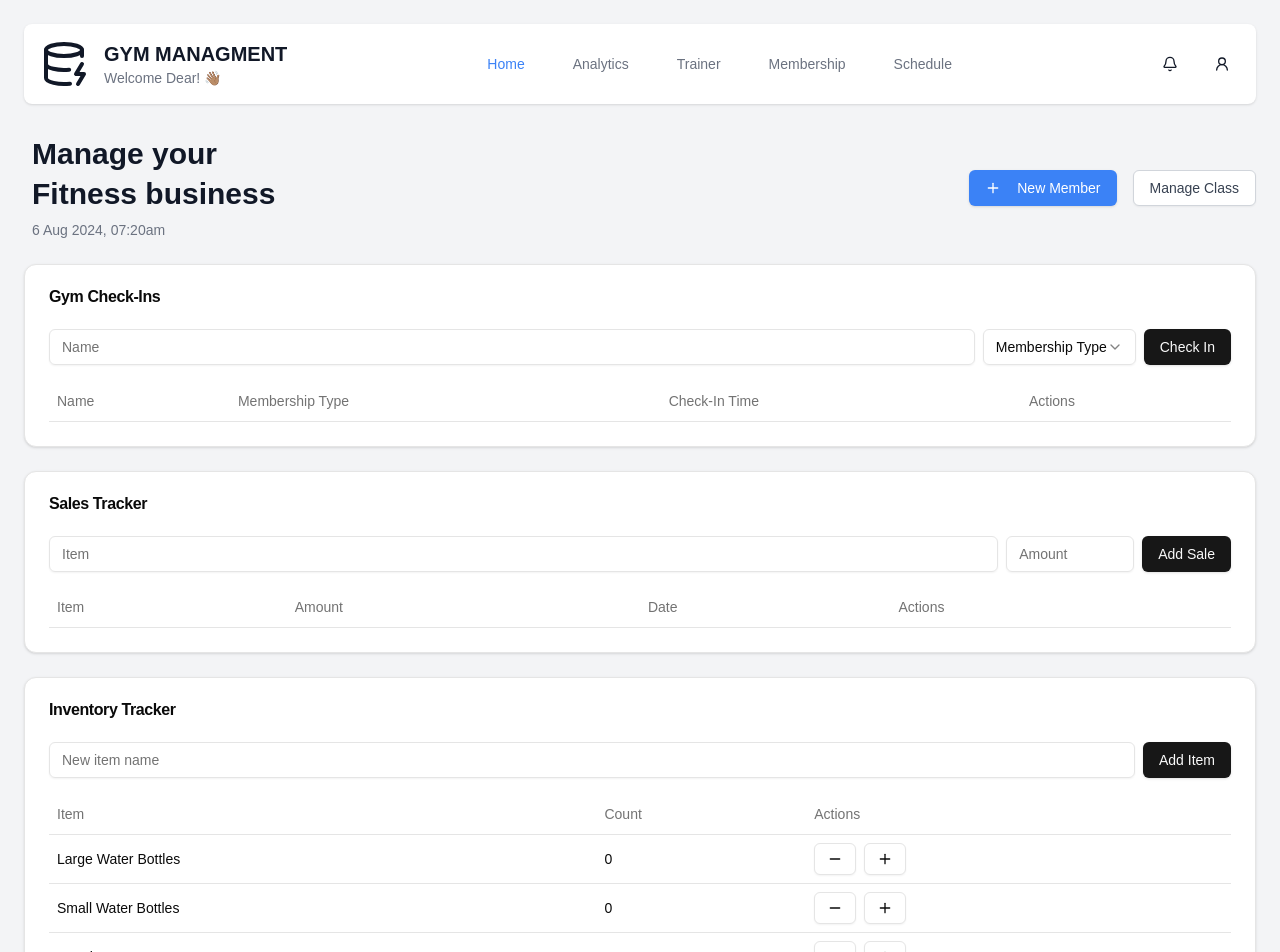
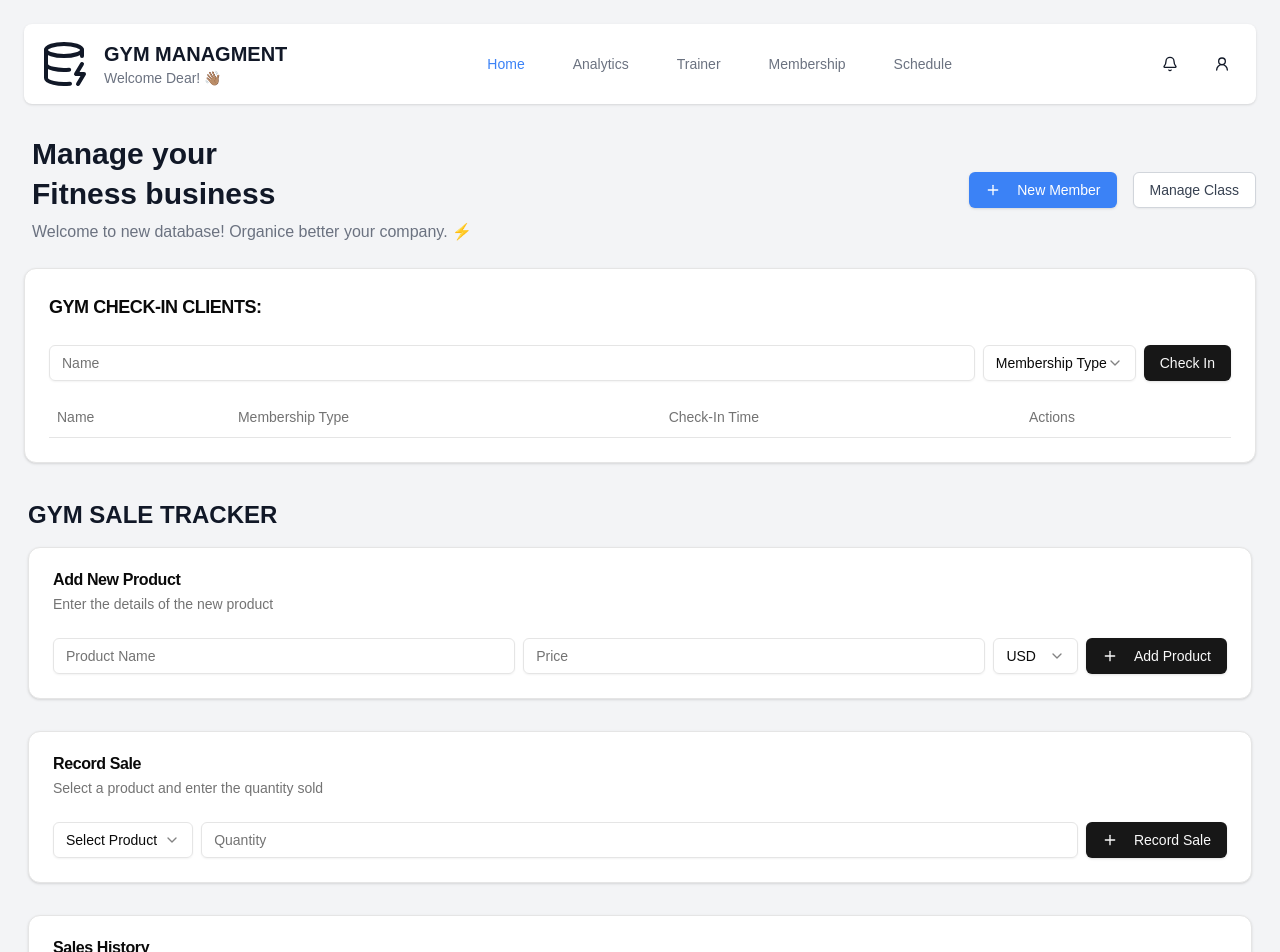
Before and after one commit to LilDre7/managment-fitApp, a Next.js app: page / in a window 1280 px wide. Shown: the top 952 px of the page. Built offline with nearby package versions, Linux system fonts and the light colour scheme.

Commit message:
:white_check_mark: Add, update, or pass tests.

```diff
--- a/components/dashboard.tsx
+++ b/components/dashboard.tsx
@@ -23,8 +23,8 @@ import {
 } from "lucide-react";
 import { MemberForm } from "./member-form";
 import { GymCheckIns } from "./gym-check-ins";
-import { InventoryTracker } from "./inventory-tracker";
-import { SalesTracker } from "./sales-tracker";
+import { InventoryManagement } from "./inventory-tracker";
+import SaleTracker from "./sales-tracker";
 import { Header } from "./utils/header";
 import { MainContent } from "./utils/main-content";
 
@@ -96,10 +96,10 @@ export default function Dashboard() {
         <GymCheckIns />
 
         {/* Sales Tracker */}
-        <SalesTracker />
+        <SaleTracker />
 
         {/* Inventory Tracker */}
-        <InventoryTracker />
+        <InventoryManagement />
 
         {/* Stats Grid */}
         <div className="grid grid-cols-1 md:grid-cols-2 lg:grid-cols-4 gap-4">
--- a/components/gym-check-ins.tsx
+++ b/components/gym-check-ins.tsx
@@ -66,7 +66,7 @@ export function GymCheckIns() {
   return (
     <Card>
       <CardHeader>
-        <CardTitle>Gym Check-Ins</CardTitle>
+        <CardTitle className='text-lg'>GYM CHECK-IN CLIENTS: </CardTitle>
       </CardHeader>
       <CardContent>
         <div className="flex space-x-2 mb-4">
@@ -81,7 +81,7 @@ export function GymCheckIns() {
               <SelectValue placeholder="Membership Type" />
             </SelectTrigger>
             <SelectContent>
-              <SelectItem value="GYM">GYM</SelectItem>
+              <SelectItem value="GYM PLAN">GYM PLAN</SelectItem>
               <SelectItem value="GYM SIMPLE">GYM SIMPLE</SelectItem>
               <SelectItem value="PERSONAL">PERSONAL</SelectItem>
             </SelectContent>
@@ -101,7 +101,7 @@ export function GymCheckIns() {
           </TableHeader>
           <TableBody>
             {checkIns.map((checkIn) => (
-              <TableRow key={checkIn.id}>
+              <TableRow className='text-base' key={checkIn.id}>
                 <TableCell>{checkIn.name}</TableCell>
                 <TableCell>{checkIn.membershipType}</TableCell>
                 <TableCell>{checkIn.checkInTime}</TableCell>
--- a/components/inventory-tracker.tsx
+++ b/components/inventory-tracker.tsx
@@ -1,85 +1,216 @@
-import { useState } from 'react'
+'use client'
+
+import { useState, useEffect } from 'react'
+import { Plus } from 'lucide-react'
 import { Button } from "@/components/ui/button"
 import { Input } from "@/components/ui/input"
-import { Table, TableBody, TableCell, TableHead, TableHeader, TableRow } from "@/components/ui/table"
-import { Card, CardContent, CardHeader, CardTitle } from "@/components/ui/card"
-import { Plus, Minus } from 'lucide-react'
+import {
+  Table,
+  TableBody,
+  TableCell,
+  TableHead,
+  TableHeader,
+  TableRow,
+} from "@/components/ui/table"
+import {
+  Dialog,
+  DialogContent,
+  DialogHeader,
+  DialogTitle,
+  DialogTrigger,
+} from "@/components/ui/dialog"
+import { Select, SelectContent, SelectItem, SelectTrigger, SelectValue } from "@/components/ui/select"
 
-interface InventoryItem {
-  id: string
+interface Product {
+  id: number
   name: string
-  count: number
+  category: string
+  price: number
+  stock: number
+  currency: 'USD' | 'CRC'
 }
 
-export function InventoryTracker() {
-  const [inventory, setInventory] = useState<InventoryItem[]>([
-    { id: '1', name: 'Large Water Bottles', count: 0 },
-    { id: '2', name: 'Small Water Bottles', count: 0 },
-    { id: '3', name: 'Towels', count: 0 },
-    { id: '4', name: 'Cookies', count: 0 },
-  ])
+export function InventoryManagement() {
+  const [products, setProducts] = useState<Product[]>([])
+  const [newProduct, setNewProduct] = useState<Omit<Product, 'id'>>({ name: '', category: '', price: 0, stock: 0, currency: 'USD' })
+  const [editingProduct, setEditingProduct] = useState<Product | null>(null)
 
-  const [newItemName, setNewItemName] = useState('')
+  // Cargar productos desde localStorage al iniciar el componente
+  useEffect(() => {
+    const storedProducts = localStorage.getItem('products')
+    if (storedProducts) {
+      setProducts(JSON.parse(storedProducts))
+    }
+  }, [])
 
-  const addItem = () => {
-    if (newItemName) {
-      const newItem: InventoryItem = {
-        id: Date.now().toString(),
-        name: newItemName,
-        count: 0
+  // Guardar productos en localStorage cada vez que cambien
+  useEffect(() => {
+    localStorage.setItem('products', JSON.stringify(products))
+  }, [products])
+
+  const addProduct = () => {
+    const productToAdd = {
+      ...newProduct,
+      id: Date.now(),
+      price: newProduct.price || 0,
+      stock: newProduct.stock || 0
     }
-      setInventory([...inventory, newItem])
-      setNewItemName('')
+    setProducts([...products, productToAdd])
+    setNewProduct({ name: '', category: '', price: 0, stock: 0, currency: 'USD' })
+  }
+
+  const updateProduct = () => {
+    if (editingProduct) {
+      const updatedProduct = {
+        ...editingProduct,
+        price: editingProduct.price || 0,
+        stock: editingProduct.stock || 0
+      }
+      setProducts(products.map(p => p.id === updatedProduct.id ? updatedProduct : p))
+      setEditingProduct(null)
     }
   }
 
-  const updateCount = (id: string, increment: number) => {
-    setInventory(inventory.map(item =>
-      item.id === id ? { ...item, count: Math.max(0, item.count + increment) } : item
-    ))
+  const deleteProduct = (id: number) => {
+    setProducts(products.filter(p => p.id !== id))
   }
 
   return (
-    <Card>
-      <CardHeader>
-        <CardTitle>Inventory Tracker</CardTitle>
-      </CardHeader>
-      <CardContent>
-        <div className="flex space-x-2 mb-4">
+    <div className="p-4">
+      <div className="flex justify-between items-center mb-4">
+        <h1 className="text-2xl font-bold">Gestión de Inventario</h1>
+        <p>Total de productos: {products.length}</p>
+      </div>
+
+      <Dialog>
+        <DialogTrigger asChild>
+          <Button>
+            <Plus className="mr-2 h-4 w-4" /> Añadir Producto
+          </Button>
+        </DialogTrigger>
+        <DialogContent>
+          <DialogHeader>
+            <DialogTitle>Añadir Nuevo Producto</DialogTitle>
+          </DialogHeader>
+          <div className="grid gap-4 py-4">
             <Input
-            placeholder="New item name"
-            value={newItemName}
-            onChange={(e) => setNewItemName(e.target.value)}
-            className="flex-grow"
+              placeholder="Nombre del producto"
+              value={newProduct.name}
+              onChange={(e) => setNewProduct({ ...newProduct, name: e.target.value })}
             />
-          <Button onClick={addItem}>Add Item</Button>
+            <Input
+              placeholder="Categoría"
+              value={newProduct.category}
+              onChange={(e) => setNewProduct({ ...newProduct, category: e.target.value })}
+            />
+            <Input
+              type="number"
+              placeholder="Precio"
+              value={newProduct.price || ''}
+              onChange={(e) => setNewProduct({ ...newProduct, price: e.target.value ? parseFloat(e.target.value) : 0 })}
+            />
+            <Input
+              type="number"
+              placeholder="Stock"
+              value={newProduct.stock || ''}
+              onChange={(e) => setNewProduct({ ...newProduct, stock: e.target.value ? parseInt(e.target.value) : 0 })}
+            />
+            <Select
+              value={newProduct.currency}
+              onValueChange={(value) => setNewProduct({ ...newProduct, currency: value as 'USD' | 'CRC' })}
+            >
+              <SelectTrigger className="w-full">
+                <SelectValue placeholder="Seleccionar moneda" />
+              </SelectTrigger>
+              <SelectContent>
+                <SelectItem value="USD">Dólares (USD)</SelectItem>
+                <SelectItem value="CRC">Colones (CRC)</SelectItem>
+              </SelectContent>
+            </Select>
+            <Button onClick={addProduct}>Añadir Producto</Button>
           </div>
+        </DialogContent>
+      </Dialog>
+
       <Table>
         <TableHeader>
           <TableRow>
-              <TableHead>Item</TableHead>
-              <TableHead>Count</TableHead>
-              <TableHead>Actions</TableHead>
+            <TableHead>Nombre</TableHead>
+            <TableHead>Categoría</TableHead>
+            <TableHead>Precio</TableHead>
+            <TableHead>Stock</TableHead>
+            <TableHead>Acciones</TableHead>
           </TableRow>
         </TableHeader>
         <TableBody>
-            {inventory.map((item) => (
-              <TableRow key={item.id}>
-                <TableCell>{item.name}</TableCell>
-                <TableCell>{item.count}</TableCell>
+          {products.map((product) => (
+            <TableRow key={product.id}>
+              <TableCell>{product.name}</TableCell>
+              <TableCell>{product.category}</TableCell>
               <TableCell>
-                  <Button variant="outline" size="sm" onClick={() => updateCount(item.id, -1)}>
-                    <Minus className="w-4 h-4" />
+                {product.currency === 'USD' ? '$' : '₡'}{product.price.toFixed(2)}
+              </TableCell>
+              <TableCell>{product.stock}</TableCell>
+              <TableCell>
+                <Dialog>
+                  <DialogTrigger asChild>
+                    <Button variant="outline" className="mr-2" onClick={() => setEditingProduct(product)}>
+                      Editar
                     </Button>
-                  <Button variant="outline" size="sm" onClick={() => updateCount(item.id, 1)} className="ml-2">
-                    <Plus className="w-4 h-4" />
+                  </DialogTrigger>
+                  <DialogContent>
+                    <DialogHeader>
+                      <DialogTitle>Editar Producto</DialogTitle>
+                    </DialogHeader>
+                    {editingProduct && (
+                      <div className="grid gap-4 py-4">
+                        <Input
+                          placeholder="Nombre del producto"
+                          value={editingProduct.name}
+                          onChange={(e) => setEditingProduct({ ...editingProduct, name: e.target.value })}
+                        />
+                        <Input
+                          placeholder="Categoría"
+                          value={editingProduct.category}
+                          onChange={(e) => setEditingProduct({ ...editingProduct, category: e.target.value })}
+                        />
+                        <Input
+                          type="number"
+                          placeholder="Precio"
+                          value={editingProduct.price || ''}
+                          onChange={(e) => setEditingProduct({ ...editingProduct, price: e.target.value ? parseFloat(e.target.value) : 0 })}
+                        />
+                        <Input
+                          type="number"
+                          placeholder="Stock"
+                          value={editingProduct.stock || ''}
+                          onChange={(e) => setEditingProduct({ ...editingProduct, stock: e.target.value ? parseInt(e.target.value) : 0 })}
+                        />
+                        <Select
+                          value={editingProduct.currency}
+                          onValueChange={(value) => setEditingProduct({ ...editingProduct, currency: value as 'USD' | 'CRC' })}
+                        >
+                          <SelectTrigger className="w-full">
+                            <SelectValue placeholder="Seleccionar moneda" />
+                          </SelectTrigger>
+                          <SelectContent>
+                            <SelectItem value="USD">Dólares (USD)</SelectItem>
+                            <SelectItem value="CRC">Colones (CRC)</SelectItem>
+                          </SelectContent>
+                        </Select>
+                        <Button onClick={updateProduct}>Actualizar Producto</Button>
+                      </div>
+                    )}
+                  </DialogContent>
+                </Dialog>
+                <Button variant="destructive" onClick={() => deleteProduct(product.id)}>
+                  Eliminar
                 </Button>
               </TableCell>
             </TableRow>
           ))}
         </TableBody>
       </Table>
-      </CardContent>
-    </Card>
+    </div>
   )
 }
--- a/components/sales-tracker.tsx
+++ b/components/sales-tracker.tsx
@@ -1,119 +1,198 @@
+'use client'
+
 import { useState, useEffect } from 'react'
+import { Plus } from 'lucide-react'
 import { Button } from "@/components/ui/button"
 import { Input } from "@/components/ui/input"
 import { Table, TableBody, TableCell, TableHead, TableHeader, TableRow } from "@/components/ui/table"
-import { Card, CardContent, CardHeader, CardTitle } from "@/components/ui/card"
-import { Edit, Trash2 } from 'lucide-react'
+import { Card, CardContent, CardDescription, CardHeader, CardTitle } from "@/components/ui/card"
+import { Select, SelectContent, SelectItem, SelectTrigger, SelectValue } from "@/components/ui/select"
+
+interface Product {
+  id: string
+  name: string
+  price: number
+  currency: 'USD' | 'CRC'
+}
 
 interface Sale {
   id: string
-  item: string
-  amount: number
+  productId: string
+  productName: string
+  quantity: number
+  total: number
+  currency: 'USD' | 'CRC'
   date: string
 }
 
-export function SalesTracker() {
+const exchangeRate = 500 // 1 USD = 500 CRC (This is a fixed rate for simplicity)
+
+export default function SaleTracker() {
+  const [products, setProducts] = useState<Product[]>([])
   const [sales, setSales] = useState<Sale[]>([])
-  const [item, setItem] = useState('')
-  const [amount, setAmount] = useState('')
-  const [editingId, setEditingId] = useState<string | null>(null)
+  const [newProduct, setNewProduct] = useState({ name: '', price: '', currency: 'USD' })
+  const [selectedProduct, setSelectedProduct] = useState('')
+  const [quantity, setQuantity] = useState('')
 
   useEffect(() => {
-    const storedSales = localStorage.getItem('sales')
-    if (storedSales) {
-      setSales(JSON.parse(storedSales))
-    }
+    const storedProducts = localStorage.getItem('gymProducts')
+    const storedSales = localStorage.getItem('gymSales')
+    if (storedProducts) setProducts(JSON.parse(storedProducts))
+    if (storedSales) setSales(JSON.parse(storedSales))
   }, [])
 
   useEffect(() => {
-    localStorage.setItem('sales', JSON.stringify(sales))
+    localStorage.setItem('gymProducts', JSON.stringify(products))
+  }, [products])
+
+  useEffect(() => {
+    localStorage.setItem('gymSales', JSON.stringify(sales))
   }, [sales])
 
-  const addSale = () => {
-    if (item && amount) {
-      const newSale: Sale = {
+  const addProduct = () => {
+    if (newProduct.name && newProduct.price) {
+      setProducts([...products, {
         id: Date.now().toString(),
-        item,
-        amount: parseFloat(amount),
-        date: new Date().toLocaleDateString()
-      }
-      setSales([newSale, ...sales])
-      setItem('')
-      setAmount('')
+        name: newProduct.name,
+        price: Number(newProduct.price),
+        currency: newProduct.currency as 'USD' | 'CRC'
+      }])
+      setNewProduct({ name: '', price: '', currency: 'USD' })
     }
   }
 
-  const updateSale = (id: string) => {
-    setSales(sales.map(sale =>
-      sale.id === id ? { ...sale, item, amount: parseFloat(amount) } : sale
-    ))
-    setEditingId(null)
-    setItem('')
-    setAmount('')
+  const addSale = () => {
+    if (selectedProduct && quantity) {
+      const product = products.find(p => p.id === selectedProduct)
+      if (product) {
+        const sale: Sale = {
+          id: Date.now().toString(),
+          productId: product.id,
+          productName: product.name,
+          quantity: Number(quantity),
+          total: product.price * Number(quantity),
+          currency: product.currency,
+          date: new Date().toLocaleString()
+        }
+        setSales([...sales, sale])
+        setSelectedProduct('')
+        setQuantity('')
+      }
+    }
   }
 
-  const deleteSale = (id: string) => {
-    setSales(sales.filter(sale => sale.id !== id))
+  const formatCurrency = (amount: number, currency: 'USD' | 'CRC') => {
+    return currency === 'USD'
+      ? `$${amount.toFixed(2)}`
+      : `₡${amount.toFixed(0)}`
   }
 
-  const startEditing = (sale: Sale) => {
-    setEditingId(sale.id)
-    setItem(sale.item)
-    setAmount(sale.amount.toString())
+  const convertCurrency = (amount: number, fromCurrency: 'USD' | 'CRC', toCurrency: 'USD' | 'CRC') => {
+    if (fromCurrency === toCurrency) return amount
+    return fromCurrency === 'USD' ? amount * exchangeRate : amount / exchangeRate
   }
 
   return (
+    <div className="container mx-auto pt-3 p-1">
+      <h1 className="text-2xl font-bold mb-4">GYM SALE TRACKER</h1>
+
+      <Card className="mb-8">
+        <CardHeader>
+          <CardTitle>Add New Product</CardTitle>
+          <CardDescription>Enter the details of the new product</CardDescription>
+        </CardHeader>
+        <CardContent>
+          <div className="flex space-x-2">
+            <Input
+              placeholder="Product Name"
+              value={newProduct.name}
+              onChange={(e) => setNewProduct({ ...newProduct, name: e.target.value })}
+            />
+            <Input
+              type="number"
+              placeholder="Price"
+              value={newProduct.price}
+              onChange={(e) => setNewProduct({ ...newProduct, price: e.target.value })}
+            />
+            <Select
+              value={newProduct.currency}
+              onValueChange={(value) => setNewProduct({ ...newProduct, currency: value as 'USD' | 'CRC' })}
+            >
+              <SelectTrigger className="w-[180px]">
+                <SelectValue placeholder="Select Currency" />
+              </SelectTrigger>
+              <SelectContent>
+                <SelectItem value="USD">USD</SelectItem>
+                <SelectItem value="CRC">CRC (Colones)</SelectItem>
+              </SelectContent>
+            </Select>
+            <Button onClick={addProduct}><Plus className="mr-2 h-4 w-4" /> Add Product</Button>
+          </div>
+        </CardContent>
+      </Card>
+
+      <Card className="mb-8">
+        <CardHeader>
+          <CardTitle>Record Sale</CardTitle>
+          <CardDescription>Select a product and enter the quantity sold</CardDescription>
+        </CardHeader>
+        <CardContent>
+          <div className="flex space-x-2">
+            <Select value={selectedProduct} onValueChange={setSelectedProduct}>
+              <SelectTrigger className="w-[180px]">
+                <SelectValue placeholder="Select Product" />
+              </SelectTrigger>
+              <SelectContent>
+                {products.map((product) => (
+                  <SelectItem key={product.id} value={product.id}>
+                    {product.name} - {formatCurrency(product.price, product.currency)}
+                  </SelectItem>
+                ))}
+              </SelectContent>
+            </Select>
+            <Input
+              type="number"
+              placeholder="Quantity"
+              value={quantity}
+              onChange={(e) => setQuantity(e.target.value)}
+            />
+            <Button onClick={addSale}><Plus className="mr-2 h-4 w-4" /> Record Sale</Button>
+          </div>
+        </CardContent>
+      </Card>
+
       <Card>
         <CardHeader>
-        <CardTitle>Sales Tracker</CardTitle>
+          <CardTitle>Sales History</CardTitle>
+          <CardDescription>Recent sales records</CardDescription>
         </CardHeader>
         <CardContent>
-        <div className="flex space-x-2 mb-4">
-          <Input
-            placeholder="Item"
-            value={item}
-            onChange={(e) => setItem(e.target.value)}
-            className="flex-grow"
-          />
-          <Input
-            placeholder="Amount"
-            type="number"
-            value={amount}
-            onChange={(e) => setAmount(e.target.value)}
-            className="w-32"
-          />
-          <Button onClick={editingId ? () => updateSale(editingId) : addSale}>
-            {editingId ? 'Update' : 'Add Sale'}
-          </Button>
-        </div>
           <Table>
             <TableHeader>
               <TableRow>
-              <TableHead>Item</TableHead>
-              <TableHead>Amount</TableHead>
+                <TableHead>Product</TableHead>
+                <TableHead>Quantity</TableHead>
+                <TableHead>Total (Original)</TableHead>
+                <TableHead>Total (USD)</TableHead>
+                <TableHead>Total (CRC)</TableHead>
                 <TableHead>Date</TableHead>
-              <TableHead>Actions</TableHead>
               </TableRow>
             </TableHeader>
             <TableBody>
               {sales.map((sale) => (
                 <TableRow key={sale.id}>
-                <TableCell>{sale.item}</TableCell>
-                <TableCell>${sale.amount.toFixed(2)}</TableCell>
+                  <TableCell>{sale.productName}</TableCell>
+                  <TableCell>{sale.quantity}</TableCell>
+                  <TableCell>{formatCurrency(sale.total, sale.currency)}</TableCell>
+                  <TableCell>{formatCurrency(convertCurrency(sale.total, sale.currency, 'USD'), 'USD')}</TableCell>
+                  <TableCell>{formatCurrency(convertCurrency(sale.total, sale.currency, 'CRC'), 'CRC')}</TableCell>
                   <TableCell>{sale.date}</TableCell>
-                <TableCell>
-                  <Button variant="ghost" size="sm" onClick={() => startEditing(sale)}>
-                    <Edit className="w-4 h-4" />
-                  </Button>
-                  <Button variant="ghost" size="sm" onClick={() => deleteSale(sale.id)}>
-                    <Trash2 className="w-4 h-4" />
-                  </Button>
-                </TableCell>
                 </TableRow>
               ))}
             </TableBody>
           </Table>
         </CardContent>
       </Card>
+    </div>
   )
 }
--- a/components/utils/main-content.tsx
+++ b/components/utils/main-content.tsx
@@ -11,7 +11,7 @@ export function MainContent({ setIsAddingMember }: MainContent) {
             <div className="pl-2">
                 <h2 className="text-3xl font-bold mb-1">Manage your</h2>
                 <h2 className="text-3xl font-bold">Fitness business</h2>
-                <p className="text-gray-500 text-sm mt-2">6 Aug 2024, 07:20am</p>
+                <p className="text-gray-500 text-base mt-2">Welcome to new database! Organice better your company. ⚡ </p>
             </div>
             <div className="space-x-4 flex items-center">
                 <Button
```
Lines whose indentation alone changed are shown as unchanged.
